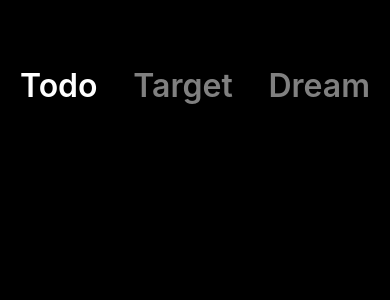
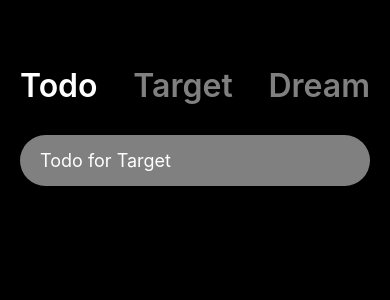
Before and after one commit to HyeonWooGa/react-native__todo-target-dream, a React Native app: screen / in a window 390 px wide. Shown: the top 300 px of the page. Built offline with nearby package versions, Linux system fonts and the light colour scheme.

Commit message:
✨ 텍스트 입력

```diff
--- a/App.tsx
+++ b/App.tsx
@@ -1,6 +1,12 @@
 import { StatusBar } from "expo-status-bar";
-import { useState } from "react";
-import { StyleSheet, Text, View, TouchableOpacity } from "react-native";
+import React, { useState } from "react";
+import {
+  StyleSheet,
+  Text,
+  View,
+  TouchableOpacity,
+  TextInput,
+} from "react-native";
 
 export default function App() {
   const [category, setCategory] = useState({
@@ -8,6 +14,7 @@ export default function App() {
     target: false,
     dream: false,
   });
+  const [text, setText] = useState("");
 
   const todo = () => {
     setCategory({ todo: true, target: false, dream: false });
@@ -17,6 +24,10 @@ export default function App() {
   };
   const dream = () => {
     setCategory({ todo: false, target: false, dream: true });
+  };
+
+  const onChangeText = (text: string) => {
+    setText(text);
   };
 
   return (
@@ -54,6 +65,21 @@ export default function App() {
           </Text>
         </TouchableOpacity>
       </View>
+      <View>
+        <TextInput
+          style={styles.input}
+          placeholder={
+            category.todo
+              ? "Todo for Target"
+              : category.target
+              ? "Target for Dream"
+              : "Dream for Life"
+          }
+          placeholderTextColor="white"
+          onChangeText={onChangeText}
+          value={text}
+        />
+      </View>
     </View>
   );
 }
@@ -70,4 +96,13 @@ const styles = StyleSheet.create({
     marginTop: 66,
   },
   btnText: { fontSize: 32, fontWeight: "600" },
+  input: {
+    backgroundColor: "gray",
+    color: "white",
+    paddingVertical: 15,
+    paddingHorizontal: 20,
+    borderRadius: 30,
+    marginTop: 30,
+    fontSize: 18,
+  },
 });
```
